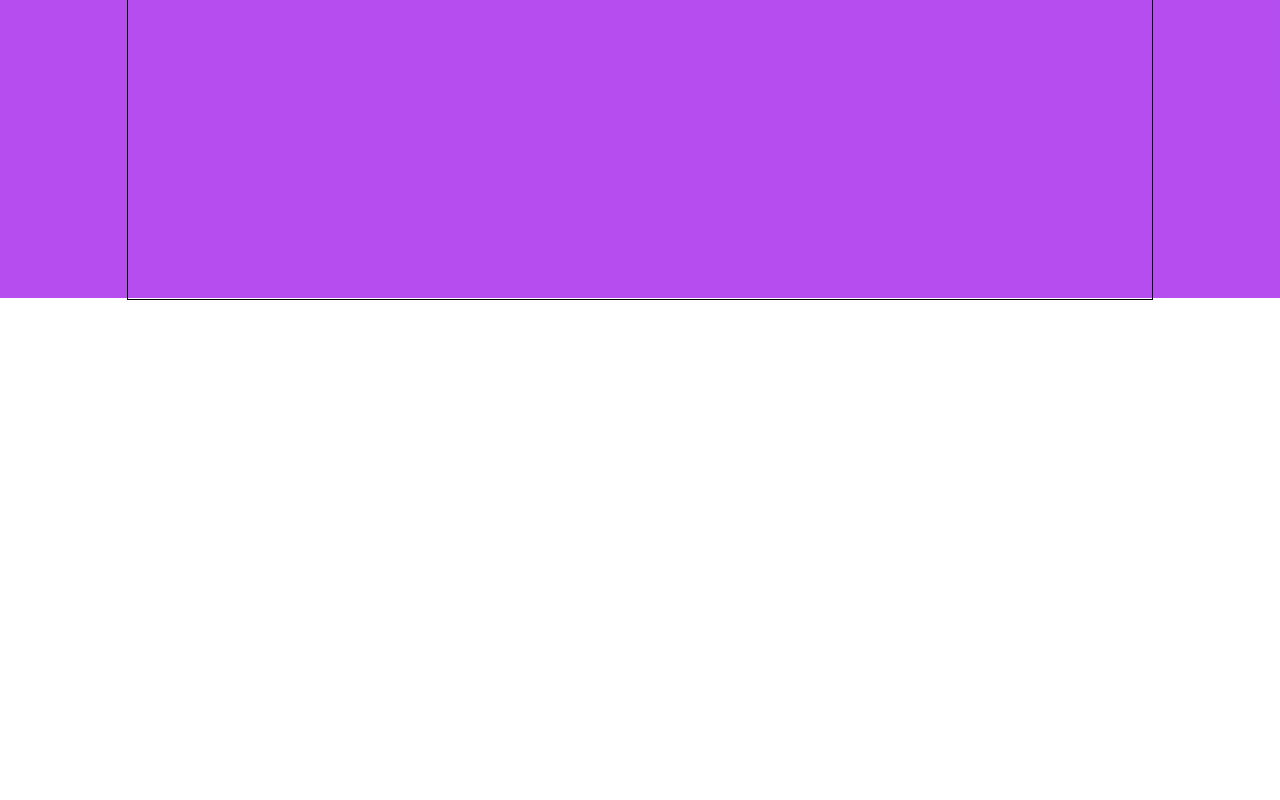
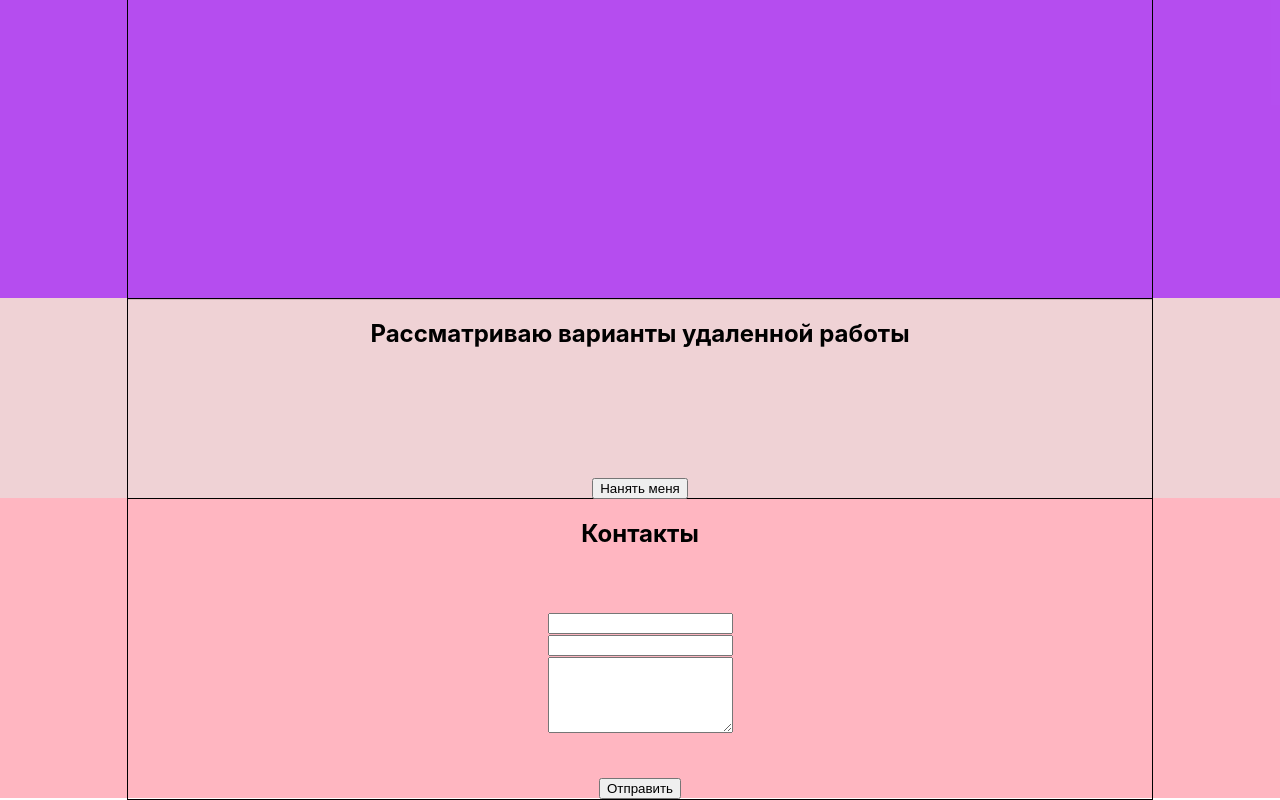
Before and after one commit to Batersp/portfolio, a React (Create React App) app: page / in a window 1280 px wide. Shown: the part 2182-2982 px from the top of the page. Before the commit the page ends 2482 px from the top, so only its background shows below. Built offline with nearby package versions, Linux system fonts and the light colour scheme.

Commit message:
add Distant-work and Contacts

```diff
--- a/src/App.tsx
+++ b/src/App.tsx
@@ -4,6 +4,8 @@ import {Header} from "./header/Header";
 import {Main} from "./main/Main";
 import {Skills} from "./skills/Skills";
 import {Projects} from "./projects/Projects";
+import {DistantWork} from "./distant-work/Distant-work";
+import {Contacts} from "./сontacts/Contacts";
 
 function App() {
     return (
@@ -12,6 +14,8 @@ function App() {
             <Main/>
             <Skills/>
             <Projects/>
+            <DistantWork/>
+            <Contacts/>
         </div>
     );
 }
--- /dev/null
+++ b/src/distant-work/Distant-work.module.css
@@ -0,0 +1,14 @@
+.distantWorkBlock {
+    background-color: rgba(238,205,208,0.89);
+    height: 200px;
+}
+
+.container {
+    flex-direction: column;
+    justify-content: flex-start;
+    flex-wrap: nowrap;
+}
+
+.title {
+    height: 150px;
+}
--- /dev/null
+++ b/src/distant-work/Distant-work.tsx
@@ -0,0 +1,15 @@
+import React from 'react';
+import style from './Distant-work.module.css'
+import stylesContainer from "../comman/styles/Container.module.css";
+
+
+export const DistantWork = () => {
+    return (
+        <div className={style.distantWorkBlock}>
+            <div className={`${stylesContainer.container} ${style.container}`} >
+                <h2 className={style.title}>Рассматриваю варианты удаленной работы</h2>
+                <button>Нанять меня</button>
+            </div>
+        </div>
+    );
+};
--- /dev/null
+++ b/src/сontacts/Contacts.module.css
@@ -0,0 +1,20 @@
+.contactsBlock {
+    background-color: lightpink;
+    height: 300px;
+}
+
+.contactsContainer {
+    flex-direction: column;
+    justify-content: space-between;
+}
+
+.inputs {
+    height: 120px;
+    display: flex;
+    flex-direction: column;
+    justify-content: space-between;
+
+}
+textarea {
+   height: 70px;
+}
--- /dev/null
+++ b/src/сontacts/Contacts.tsx
@@ -0,0 +1,19 @@
+import React from 'react';
+import style from './Contacts.module.css'
+import stylesContainer from "../comman/styles/Container.module.css";
+
+export const Contacts = () => {
+    return (
+        <div className={style.contactsBlock}>
+            <div className={`${stylesContainer.container} ${style.contactsContainer}`}>
+                <h2 className={style.title}>Контакты</h2>
+                <div className={style.inputs}>
+                    <input type="text"/>
+                    <input type="text"/>
+                    <textarea></textarea>
+                </div>
+                <button>Отправить</button>
+            </div>
+        </div>
+    );
+};
```
